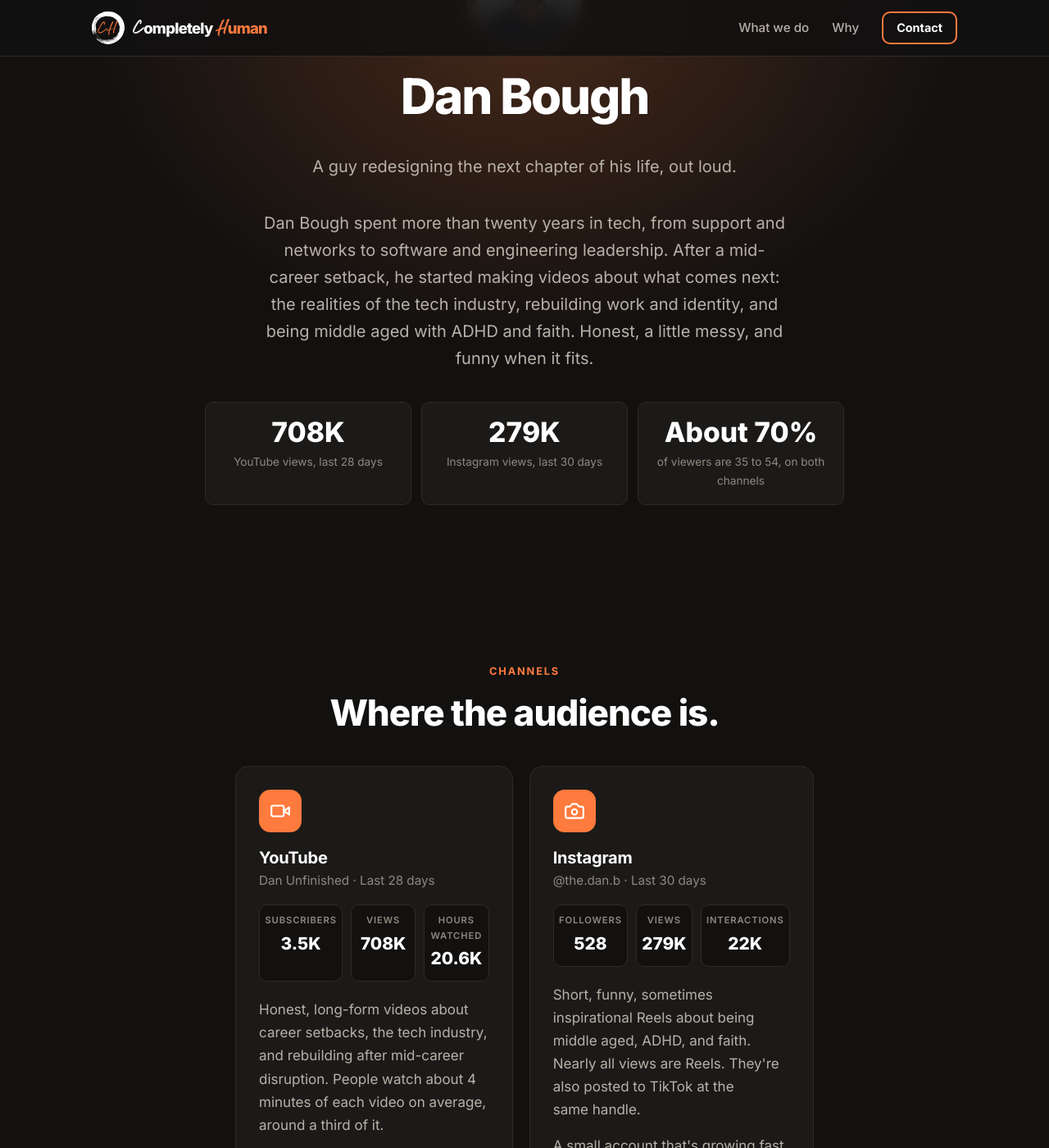
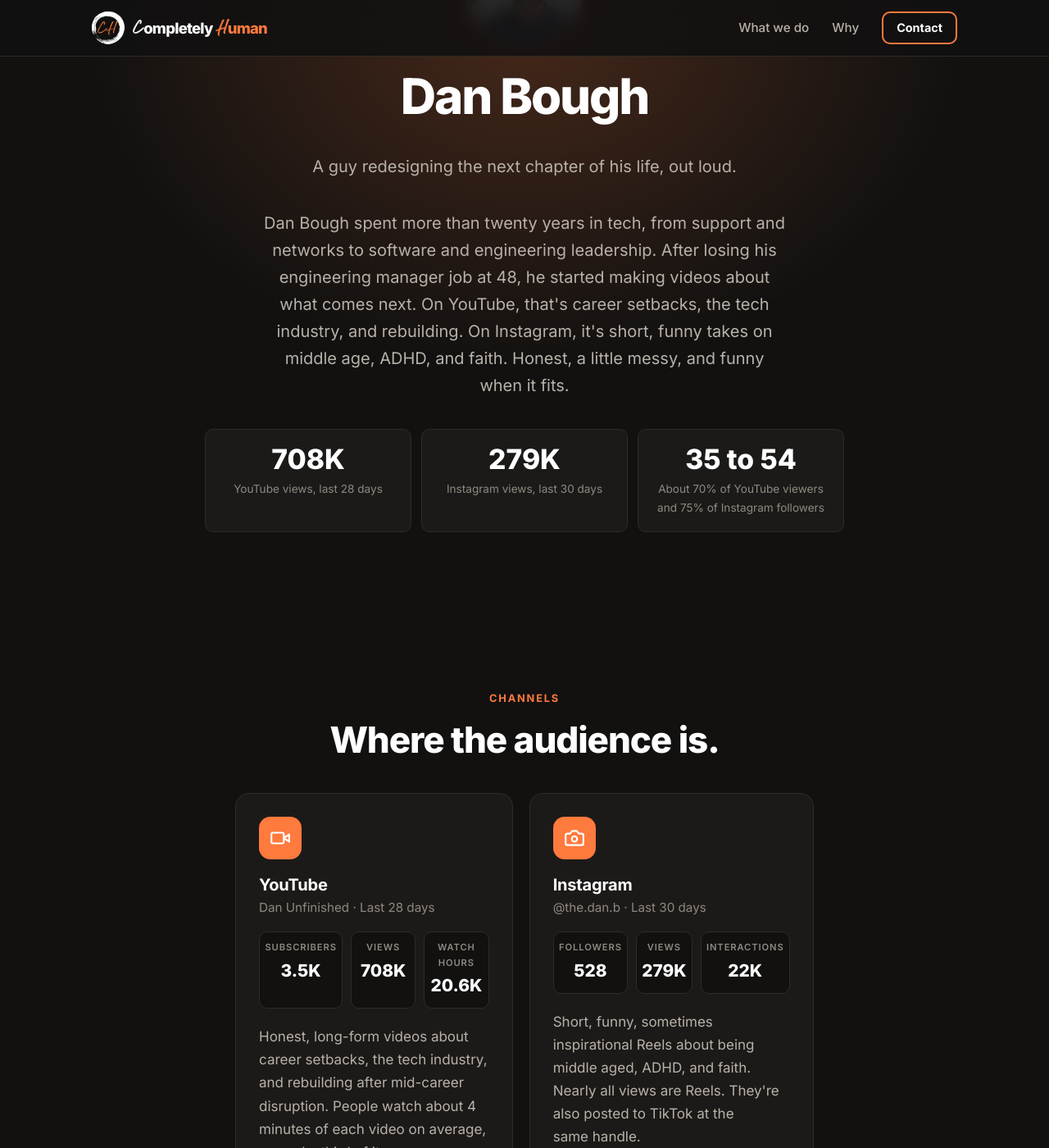
Before and after one commit to dbough/becompletelyhuman.com, a Jekyll site: the page built from media-kit/index.html, in a window 1280 px wide and 1400 px high, scrolled down 344 px. Shown: the whole window at 82% size. Built offline with Jekyll 4.4.1, drawn with Linux system fonts in a browser that asks for light colours; some of the changed text lies outside the part shown.

Commit message:
Tighten media kit data and copy after a review against the sources
- Label Instagram audience as followers (the Audience tab), not viewers,
  and note that most views come from non-followers
- Age highlight now gives both numbers (about 70% YouTube, 75% Instagram)
- Follower growth: about 215 a month ago (528 minus 312 net), not 210
- YouTube interests match YouTube's own Very High and High lists
- Link the YouTube card to @danunfinished
- Clearer bio and hero wording, consistent "we" in the brand-fit list,
  drop an unsupported "still young" claim

Co-Authored-By: Claude Opus 5.5 <noreply@anthropic.com>
Claude-Session: https://claude.ai/code/session_01FtJnZsYneABPk6sxffEzGe

```diff
--- a/_data/mediakit.yml
+++ b/_data/mediakit.yml
@@ -24,15 +24,16 @@
 
 updated: 2026-11-25
 
-# Third person, two or three sentences. This is the first thing a brand reads.
+# Third person, a few short sentences. This is the first thing a brand reads.
 name: Dan Bough
 tagline: A guy redesigning the next chapter of his life, out loud.
 bio: >-
   Dan Bough spent more than twenty years in tech, from support and networks
-  to software and engineering leadership. After a mid-career setback, he
-  started making videos about what comes next: the realities of the tech
-  industry, rebuilding work and identity, and being middle aged with ADHD
-  and faith. Honest, a little messy, and funny when it fits.
+  to software and engineering leadership. After losing his engineering
+  manager job at 48, he started making videos about what comes next. On
+  YouTube, that's career setbacks, the tech industry, and rebuilding. On
+  Instagram, it's short, funny takes on middle age, ADHD, and faith.
+  Honest, a little messy, and funny when it fits.
 
 # Three big numbers at the top of the page and on /content-creation/.
 highlights:
@@ -40,8 +41,8 @@ highlights:
     label: YouTube views, last 28 days
   - value: 279K
     label: Instagram views, last 30 days
-  - value: About 70%
-    label: of viewers are 35 to 54, on both channels
+  - value: 35 to 54
+    label: About 70% of YouTube viewers and 75% of Instagram followers
 
 # One card per channel. Leave url blank until the link is confirmed (the
 # card then shows no link). Exactly three stats per card keeps the grid tidy.
@@ -49,14 +50,14 @@ channels:
   - platform: YouTube
     handle: Dan Unfinished
     icon: video
-    url: ""
+    url: "https://www.youtube.com/@danunfinished"
     period: Last 28 days
     stats:
       - label: Subscribers
         value: 3.5K
       - label: Views
         value: 708K
-      - label: Hours watched
+      - label: Watch hours
         value: 20.6K
     note: >-
       Honest, long-form videos about career setbacks, the tech industry, and
@@ -64,7 +65,7 @@ channels:
       of each video on average, around a third of it.
     context: >-
       Most of the recent views come from two videos that took off (listed
-      below). 19 videos so far, and the channel is still young.
+      below). 19 videos so far.
 
   - platform: Instagram
     handle: "@the.dan.b"
@@ -83,14 +84,14 @@ channels:
       ADHD, and faith. Nearly all views are Reels. They're also posted to
       TikTok at the same handle.
     context: >-
-      A small account that's growing fast, up from about 210 followers a
+      A small account that's growing fast, up from about 215 followers a
       month ago. 96% of views come from people who don't follow yet.
 
 # From each platform's audience analytics. Brands care about this more
 # than follower counts. Percentages are rounded to whole numbers.
 audience:
   - channel: YouTube
-    period: Last 28 days
+    period: Viewers, last 28 days
     rows:
       - label: Age
         value: 35 to 44 (38%), 45 to 54 (32%), 25 to 34 (13%), 55 to 64 (12%)
@@ -101,10 +102,12 @@ audience:
       - label: Household income
         value: 63% in the top 10% of household incomes, per YouTube's estimates
       - label: Interests
-        value: Business news, investing, retirement planning
+        value: Online banking, car buying, value shopping, business news, investing
+      - label: Shopping for
+        value: Retirement planning, real estate
 
   - channel: Instagram
-    period: Last 30 days
+    period: Followers, last 30 days. Most views come from non-followers.
     rows:
       - label: Age
         value: 35 to 44 (43%), 45 to 54 (32%), 25 to 34 (13%), 55 to 64 (8%)
@@ -175,10 +178,11 @@ samples:
 partners: []
 
 fit_yes:
-  - Products and services Dan would use himself
+  - Products and services we'd actually use
   - Career, job search, and professional growth
   - Tech, AI, and productivity tools
-  - ADHD-friendly tools, and faith-friendly brands
+  - Tools that help with focus, planning, and ADHD
+  - Faith-friendly brands
   - Honest reviews, including what we didn't love
   - Brands happy to let a real person say it their own way
 fit_no:
--- a/content-creation/index.html
+++ b/content-creation/index.html
@@ -17,8 +17,8 @@ noindex: true
       <h1 id="hero-title" class="hero__title">Reach more people.</h1>
       <p class="hero__lede">
         Two channels, one honest approach: Dan Unfinished on YouTube and
-        @the.dan.b on Instagram. We make videos about work, change, tech,
-        and getting older with ADHD and faith, and we're open to brand
+        @the.dan.b on Instagram. We make videos about work, starting
+        over, tech, middle age, ADHD, and faith, and we're open to brand
         partnerships, sponsorships, and UGC from brands that want to reach
         the people who watch.
       </p>
@@ -104,7 +104,7 @@ noindex: true
       <header class="section__header">
         <p class="eyebrow">For brands</p>
         <h2 id="brands-title">Want to reach this audience?</h2>
-        <p>The biggest group of viewers is in the US and between 35 and 54. Here are the ways we can work together. The media kit has the numbers, rates, and how a project goes.</p>
+        <p>Most of the audience is 35 to 54, and the US is the biggest market on both channels. Here are the ways we can work together. The media kit has the numbers, rates, and how a project goes.</p>
       </header>
       <ul class="tags">
         {%- for o in kit.offers %}
```
